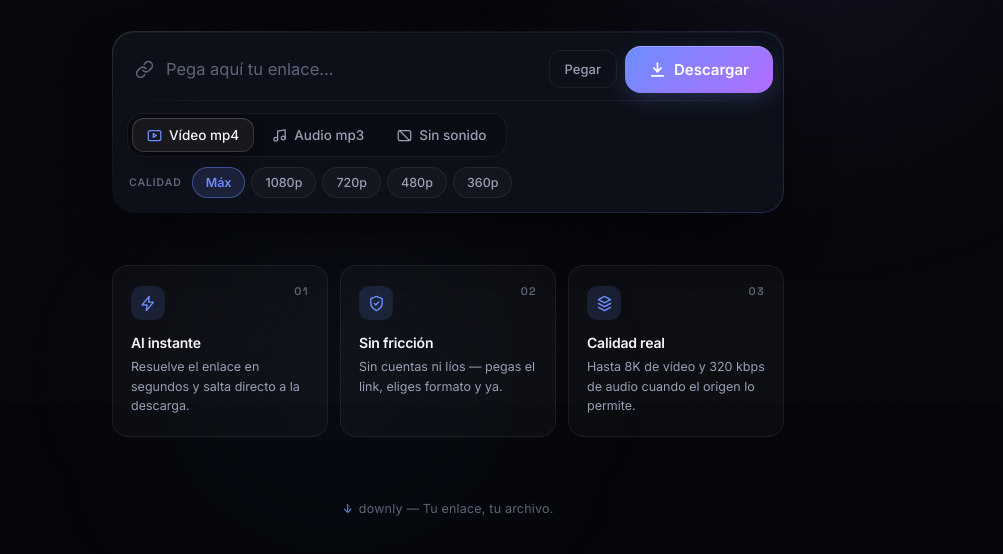
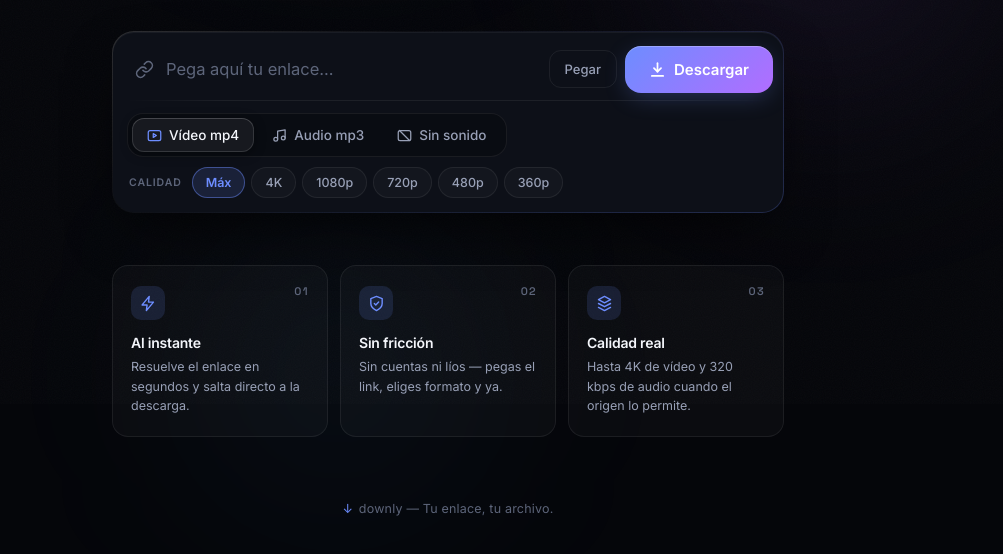
Before and after one commit to stekodev1/downly, a plain HTML site: page index.html in a window 1280 px wide. Shown: the part 396-950 px from the top of the page, without its empty margins (192-1195 px from the left). Drawn offline with Linux system fonts and the light colour scheme.

Commit message:
claim real: hasta 4K + boton 2160p en selector

```diff
--- a/index.html
+++ b/index.html
@@ -76,6 +76,7 @@
       <div class="quals" id="quals-video" role="group" aria-label="calidad de vídeo">
         <span class="qlabel">calidad</span>
         <button class="qbtn active" data-q="max">Máx</button>
+        <button class="qbtn" data-q="2160">4K</button>
         <button class="qbtn" data-q="1080">1080p</button>
         <button class="qbtn" data-q="720">720p</button>
         <button class="qbtn" data-q="480">480p</button>
@@ -122,7 +123,7 @@
         <svg viewBox="0 0 24 24" fill="none" stroke="currentColor" stroke-width="2" stroke-linecap="round" stroke-linejoin="round"><path d="m12 2 8.5 4.5L12 11 3.5 6.5 12 2z"/><path d="m3.5 12 8.5 4.5L20.5 12"/><path d="m3.5 17.5 8.5 4.5 8.5-4.5"/></svg>
       </div>
       <h3>Calidad real</h3>
-      <p>Hasta 8K de vídeo y 320 kbps de audio cuando el origen lo permite.</p>
+      <p>Hasta 4K de vídeo y 320 kbps de audio cuando el origen lo permite.</p>
     </div>
   </section>
 
```
